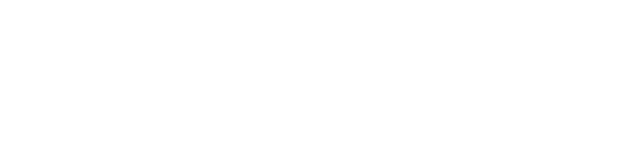
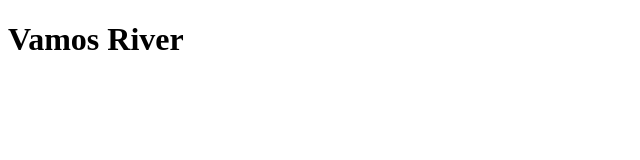
Before and after one commit to charly2790/CLASE13-GIT, a plain HTML site: page index.html in a window 1280 px wide. Shown: the whole page, without its empty margins (0-640 px from the left). Drawn offline with Linux system fonts and the light colour scheme.

Commit message:
2do commit

```diff
--- a/index.html
+++ b/index.html
@@ -7,6 +7,6 @@
     <title>Document</title>
 </head>
 <body>
-
+    <h1>Vamos River</h1>
 </body>
 </html>
```
Also changed, not shown: 1 other file.
